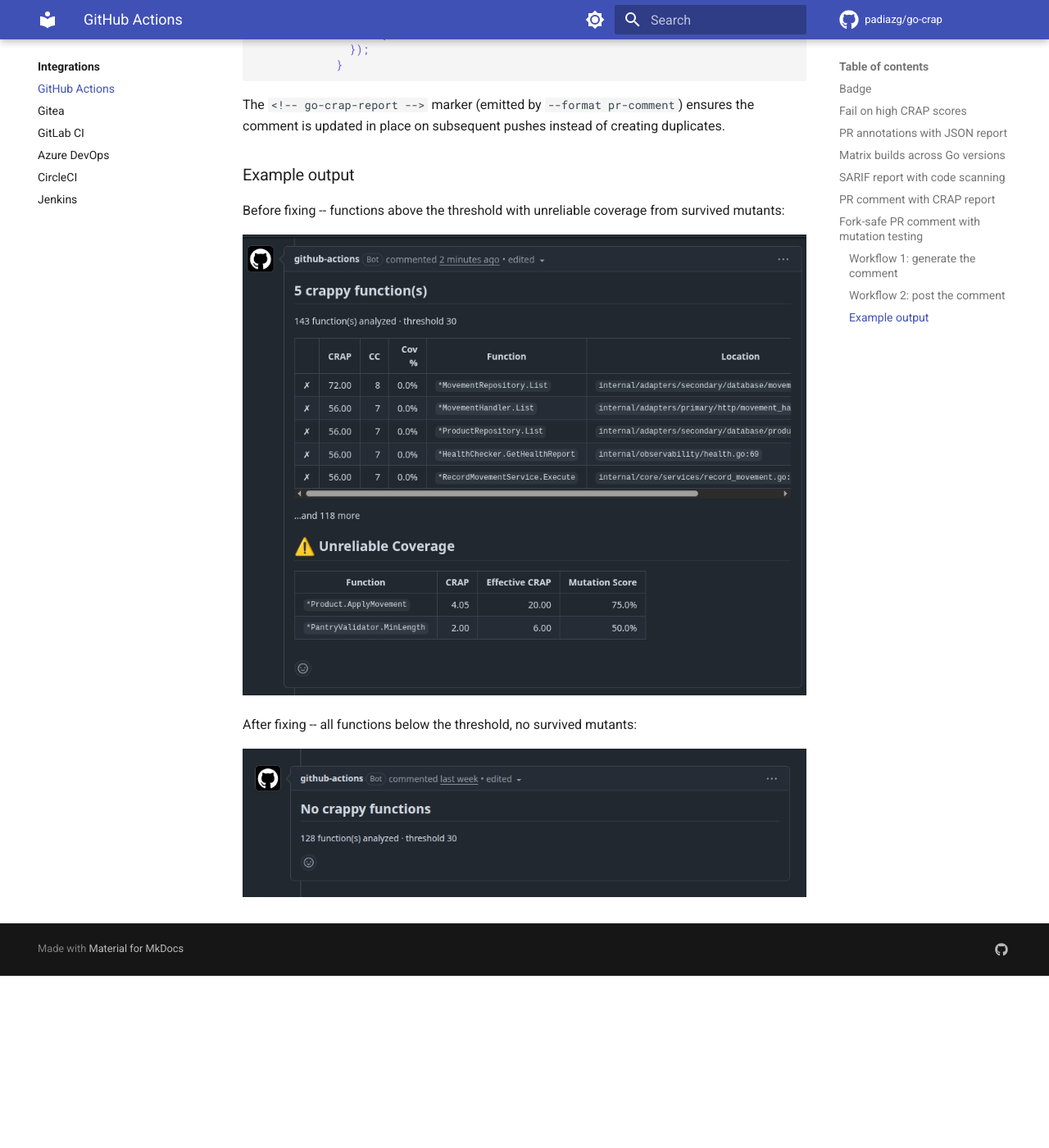
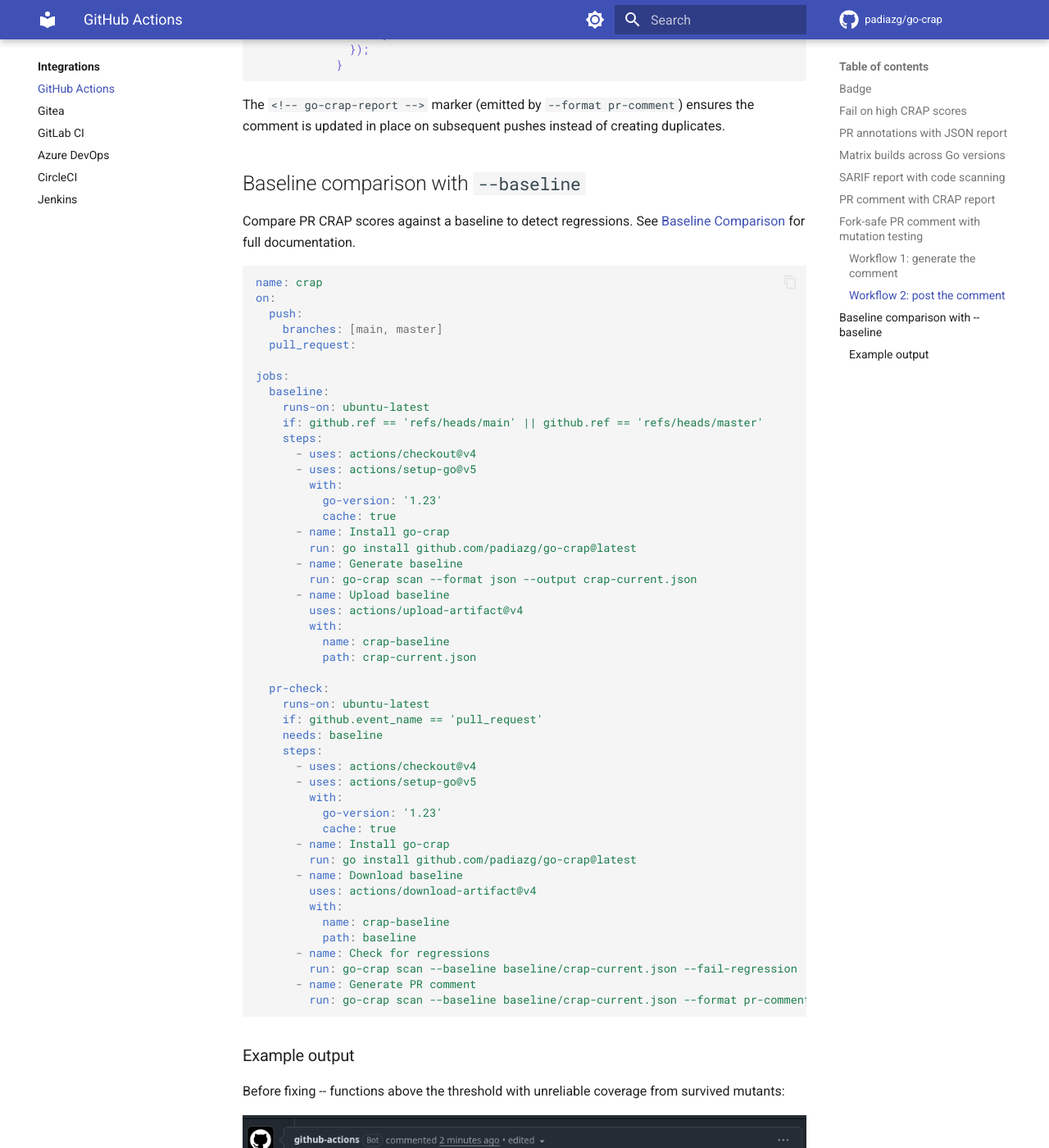
Before and after one commit to padiazg/go-crap, an MkDocs documentation site: the page built from doc/docs/integrations/github-actions.md, in a window 1280 px wide and 1400 px high, scrolled down 5223 px. Shown: the whole window at 82% size. Built offline with MkDocs 1.6.1 and Material for MkDocs 9.7.7, drawn with Linux system fonts in a browser that asks for light colours; comment, search, counter and statistics services are not loaded; before the commit the page ends 6413 px from its top, so only the background shows below that.

Commit message:
feat(report): baseline diff display in all formatters
PR comment header shows Combined/Average CRAP with deltas vs baseline.
Added Regressions and New Functions sections, summary table. Table
formatter gets Δ column. JSON schema bumped to 1.1.0 with per-entry
baseline_crap/delta and summary object. GitHub formatter emits summary
notice.

PR comment badges converted to ASCII: [OK] / [!!] / [ERROR] / [NEW].

feat(scan): add --fail-regression and --fail-regression-threshold flags

Fail build when CRAP regresses vs baseline. Exits 1 with function
listing showing deltas. Requires --baseline. Combines with --fail-above.

Added CI docs: baseline-comparison.md, baseline pattern in github-actions.md.

feat(report): export FindRegressions for CLI use

Add baseline comparison engine for CLI regression detection.

````diff
--- a/doc/docs/integrations/github-actions.md
+++ b/doc/docs/integrations/github-actions.md
@@ -252,6 +252,60 @@ jobs:
 
 The `<!-- go-crap-report -->` marker (emitted by `--format pr-comment`) ensures the comment is updated in place on subsequent pushes instead of creating duplicates.
 
+## Baseline comparison with `--baseline`
+
+Compare PR CRAP scores against a baseline to detect regressions. See [Baseline Comparison](baseline-comparison.md) for full documentation.
+
+```yaml
+name: crap
+on:
+  push:
+    branches: [main, master]
+  pull_request:
+
+jobs:
+  baseline:
+    runs-on: ubuntu-latest
+    if: github.ref == 'refs/heads/main' || github.ref == 'refs/heads/master'
+    steps:
+      - uses: actions/checkout@v4
+      - uses: actions/setup-go@v5
+        with:
+          go-version: '1.23'
+          cache: true
+      - name: Install go-crap
+        run: go install github.com/padiazg/go-crap@latest
+      - name: Generate baseline
+        run: go-crap scan --format json --output crap-current.json
+      - name: Upload baseline
+        uses: actions/upload-artifact@v4
+        with:
+          name: crap-baseline
+          path: crap-current.json
+
+  pr-check:
+    runs-on: ubuntu-latest
+    if: github.event_name == 'pull_request'
+    needs: baseline
+    steps:
+      - uses: actions/checkout@v4
+      - uses: actions/setup-go@v5
+        with:
+          go-version: '1.23'
+          cache: true
+      - name: Install go-crap
+        run: go install github.com/padiazg/go-crap@latest
+      - name: Download baseline
+        uses: actions/download-artifact@v4
+        with:
+          name: crap-baseline
+          path: baseline
+      - name: Check for regressions
+        run: go-crap scan --baseline baseline/crap-current.json --fail-regression
+      - name: Generate PR comment
+        run: go-crap scan --baseline baseline/crap-current.json --format pr-comment --output pr-comment.md
+```
+
 ### Example output
 
 Before fixing -- functions above the threshold with unreliable coverage from survived mutants:
````
Also changed, not shown: doc/docs/integrations/baseline-comparison.md (added, +137 -0 lines), 6 other files.
